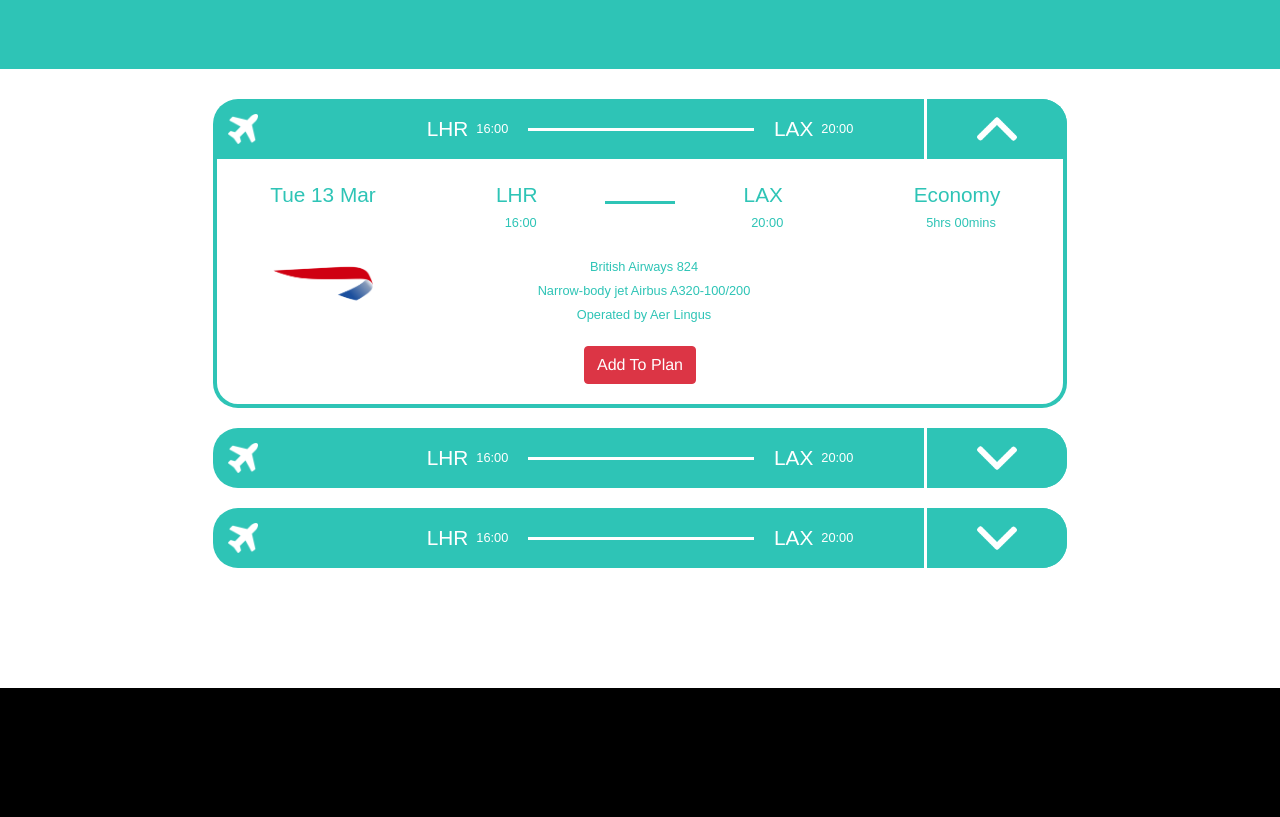
After one commit to Akapoor99/awesomeTravels, a PHP site: page /flights.html in a window 1280 px wide, after a click that opens the changed part. The commit adds this page. Shown: the part 766-1583 px from the top of the page. Run offline with PHP 8.4, Linux system fonts and the light colour scheme; some libraries are stand-ins or nearby versions.

```diff
--- a/css/style.css
+++ b/css/style.css
@@ -2,16 +2,10 @@
  *
  *
 */
-html {
-  width: 100%;
-  height: 100%;
-}
-
 body{
   font-family: 'Lora', 'Helvetica Neue', Helvetica, Arial, sans-serif;
   position: relative;
   width: 100%;
-  height: 100%;
   color: white;
   background-color: black;
   -webkit-tap-highlight-color: rgba(255, 255, 255, 0.2);
@@ -34,6 +28,6 @@ header{
 }
   #booking{
     width:100%;
-    height:10%;
+    height:70px;
     background-color: var(--flightblue);
   }
--- /dev/null
+++ b/flights.html
@@ -0,0 +1,276 @@
+<!doctype html>
+<!--Hello earthlings-->
+<html lang="en">
+  <head>
+    <!-- Required meta tags -->
+    <meta charset="utf-8">
+    <meta name="viewport" content="width=device-width, initial-scale=1, shrink-to-fit=no">
+
+    <!-- Bootstrap CSS -->
+    <link rel="stylesheet" href="https://maxcdn.bootstrapcdn.com/bootstrap/4.0.0/css/bootstrap.min.css" integrity="sha384-Gn5384xqQ1aoWXA+058RXPxPg6fy4IWvTNh0E263XmFcJlSAwiGgFAW/dAiS6JXm" crossorigin="anonymous">
+    <link rel="stylesheet" href="https://cdnjs.cloudflare.com/ajax/libs/font-awesome/4.7.0/css/font-awesome.min.css">
+    <meta name="description" content="This is a online travel booking system making booking much easier !">
+    <meta name="author" content="Ayushman">
+    <!--StyleSheet-->
+    <link href="css/style.css" rel="stylesheet">
+    <link href="css/homepage/navbar.css" rel="stylesheet">
+    <link href="css/homepage/header.css" rel="stylesheet">
+    <link href="css/homepage/flightdivs.css" rel="stylesheet">
+    <link href="https://fonts.googleapis.com/css?family=Roboto:300,900" rel="stylesheet">
+
+
+    <title>Awesome Travels- nobody does it !</title>
+  </head>
+  <body>
+
+    <!-- Navigation -->
+    <nav class="navbar navbar-light fixed-top" id="mainNav">
+      <div class="container">
+        <div class="nav-head">
+          <a class="navbar-brand">Awesome Travels</a>
+        </div>
+        <div class="nav-body">
+          <div class="nav-container">
+          <a class="nav-item" href="flights.html">Fights</a> |
+          <a class="nav-item" href="hotels.html">Hotels</a> |
+          <a class="nav-item" href="">Taxi</a>
+        </div>
+        <div class="nav-footer">
+          <button class="btn-login">Log in</button>
+        </div>
+      </div>
+      </div>
+    </nav>
+
+    <!-- Intro Header -->
+    <header class="masthead">
+      <h1 class="heading">Travel Made Simpler</h1>
+        <a href="#booking" class="btn btn-circle js-scroll-trigger">
+          <i class="fa fa-angle-double-down animated"></i>
+        </a>
+    </header>
+
+    <!-- This section contains the flight booking process uses infodivs css-->
+    <section id="booking">
+      <div class="container">
+        <div class="top-bar">
+        </div>
+        <div class="">
+        </div>
+      </div>
+    </section>
+
+    <section id="flights">
+      <div class = "container-fluid">
+        <div class ="row">
+          <div class = "col-8 flightcontainer" id ="fcont1">
+            <div class = "flight row"  id ="fsimple1">
+              <div class = "simpinfo col-10">
+                <img src="icons/plane.png" alt="plane icn"/>
+                <div class = "flighttextcontainer">
+                  <span id="airportcode">LHR</span><span id="timestyle">16:00</span>
+                  <div class = "dividerline">
+                  </div>
+                  <span id="airportcode">LAX</span><span id="timestyle">20:00</span>
+                </div>
+              </div>
+              <button class = "col-2"  onclick="toggleinfo('minfo1', 'fsimple1','fcont1','rotatearr1')">
+                <img src="icons/down-arrow.png" alt="down icn" id="rotatearr1"/>
+              </button>
+            </div>
+            <div class = "moreinfo col" id="minfo1" style = "visibility: collapse;">
+              <div class = "row minforow">
+                <div class ="col-3">
+                  <span id="airportcode">Tue 13 Mar</span>
+                </div>
+                <div class ="col-6">
+                  <div class = "row">
+                    <div class = "col-5">
+                      <span id="airportcode">LHR</span></br>
+                      <span id="timestyle">16:00</span>
+                    </div>
+                    <div class = "col-2" style="padding-left:0; padding-right:0; padding-top: 22px;">
+                      <div class = "dividerline" id="divlinminfo"></div>
+                    </div>
+                    <div class = "col-5">
+                      <span id="airportcode">LAX</span></br>
+                      <span id="timestyle">20:00</span>
+                    </div>
+                  </div>
+                </div>
+                <div class ="col-3">
+                  <span id="airportcode">Economy</span></br>
+                  <span id="timestyle">5hrs 00mins</span>
+                </div>
+              </div>
+              <div class = "row minforow">
+                <div class ="col-3">
+                  <img src = "icons/BAlogo.png" />
+                </div>
+                <div class ="col-6">
+                  <span id="timestyle">British Airways 824</span> </br>
+                  <span id="timestyle">Narrow-body jet Airbus A320-100/200</span> </br>
+                  <span id="timestyle">Operated by Aer Lingus</span>
+                </div>
+              </div>
+              <div class = "row minforow">
+                <div class ="col text-center" style="margin-bottom: 20px">
+                  <button type="button" class="btn btn-danger">Add To Plan</button>
+                </div>
+
+              </div>
+            </div>
+
+          </div>
+        </div>
+        <div class ="row">
+          <div class = "col-8 flightcontainer" id ="fcont2">
+            <div class = "flight row"  id ="fsimple2">
+              <div class = "simpinfo col-10">
+                <img src="icons/plane.png" alt="plane icn"/>
+                <div class = "flighttextcontainer">
+                  <span id="airportcode">LHR</span><span id="timestyle">16:00</span>
+                  <div class = "dividerline">
+                  </div>
+                  <span id="airportcode">LAX</span><span id="timestyle">20:00</span>
+                </div>
+              </div>
+              <button class = "col-2"  onclick="toggleinfo('minfo2', 'fsimple2','fcont2','rotatearr2')">
+                <img src="icons/down-arrow.png" alt="down icn" id="rotatearr2"/>
+              </button>
+            </div>
+            <div class = "moreinfo col" id="minfo2" style = "visibility: collapse;">
+              <div class = "row minforow">
+                <div class ="col-3">
+                  <span id="airportcode">Tue 13 Mar</span>
+                </div>
+                <div class ="col-6">
+                  <div class = "row">
+                    <div class = "col-5">
+                      <span id="airportcode">LHR</span></br>
+                      <span id="timestyle">16:00</span>
+                    </div>
+                    <div class = "col-2" style="padding-left:0; padding-right:0; padding-top: 22px;">
+                      <div class = "dividerline" id="divlinminfo"></div>
+                    </div>
+                    <div class = "col-5">
+                      <span id="airportcode">LAX</span></br>
+                      <span id="timestyle">20:00</span>
+                    </div>
+                  </div>
+                </div>
+                <div class ="col-3">
+                  <span id="airportcode">Economy</span></br>
+                  <span id="timestyle">5hrs 00mins</span>
+                </div>
+              </div>
+              <div class = "row minforow">
+                <div class ="col-3">
+                  <img src = "icons/BAlogo.png" />
+                </div>
+                <div class ="col-6">
+                  <span id="timestyle">British Airways 824</span> </br>
+                  <span id="timestyle">Narrow-body jet Airbus A320-100/200</span> </br>
+                  <span id="timestyle">Operated by Aer Lingus</span>
+                </div>
+              </div>
+              <div class = "row minforow">
+                <div class ="col text-center" style="margin-bottom: 20px">
+                  <button type="button" class="btn btn-danger">Add To Plan</button>
+                </div>
+
+              </div>
+            </div>
+
+          </div>
+        </div>
+        <div class = "row">
+          <div class = "col-8 flightcontainer" id ="fcont3">
+          <div class = "flight row"  id ="fsimple3">
+            <div class = "simpinfo col-10">
+              <img src="icons/plane.png" alt="plane icn"/>
+              <div class = "flighttextcontainer">
+                <span id="airportcode">LHR</span><span id="timestyle">16:00</span>
+                <div class = "dividerline">
+                </div>
+                <span id="airportcode">LAX</span><span id="timestyle">20:00</span>
+              </div>
+            </div>
+            <button class = "col-2" onclick="toggleinfo('minfo3', 'fsimple3','fcont3','rotatearr3')">
+              <img src="icons/down-arrow.png" alt="down icn" id="rotatearr3"/>
+            </button>
+          </div>
+          <div class = "moreinfo col" id="minfo3" style = "visibility: collapse;">
+            <div class = "row minforow">
+              <div class ="col-3">
+                <span id="airportcode">Tue 13 Mar</span>
+              </div>
+              <div class ="col-6">
+                <div class = "row">
+                  <div class = "col-5">
+                    <span id="airportcode">LHR</span></br>
+                    <span id="timestyle">16:00</span>
+                  </div>
+                  <div class = "col-2" style="padding-left:0; padding-right:0; padding-top: 22px;">
+                    <div class = "dividerline" id="divlinminfo"></div>
+                  </div>
+                  <div class = "col-5">
+                    <span id="airportcode">LAX</span></br>
+                    <span id="timestyle">20:00</span>
+                  </div>
+                </div>
+              </div>
+              <div class ="col-3">
+                <span id="airportcode">Economy</span></br>
+                <span id="timestyle">5hrs 00mins</span>
+              </div>
+            </div>
+            <div class = "row minforow">
+              <div class ="col-3">
+                <img src = "icons/BAlogo.png" />
+              </div>
+              <div class ="col-6">
+                <span id="timestyle">British Airways 824</span> </br>
+                <span id="timestyle">Narrow-body jet Airbus A320-100/200</span> </br>
+                <span id="timestyle">Operated by Aer Lingus</span>
+              </div>
+            </div>
+            <div class = "row minforow">
+              <div class ="col text-center" style="margin-bottom: 20px">
+                <button type="button" class="btn btn-danger">Add To Plan</button>
+              </div>
+
+            </div>
+          </div>
+        </div>
+        </div>
+
+      </div>
+    </section>
+    <script>
+      rotate = document.getElementById('rotateonhover');
+      function toggleinfo(minfo, fsimple, fcont, rotate){
+        var toggled = document.getElementById(minfo);
+        console.log(toggled.style.visibility);
+        if(toggled.style.visibility === "collapse"){
+          document.getElementById(fcont).style.height = "auto";
+          document.getElementById(minfo).style.visibility = "visible";
+          document.getElementById(fsimple).style.borderRadius = "25px 25px 0 0";
+          document.getElementById(rotate).className='pointdown';
+        }
+        else{
+          document.getElementById(fcont).style.height = "60px";
+          document.getElementById(minfo).style.visibility = "collapse";
+          document.getElementById(fsimple).style.borderRadius = "25px";
+          document.getElementById(rotate).className='pointup';
+        }
+      }
+    </script>
+
+    <!-- Optional JavaScript -->
+    <!-- jQuery first, then Popper.js, then Bootstrap JS -->
+    <script src="https://code.jquery.com/jquery-3.2.1.slim.min.js" integrity="sha384-KJ3o2DKtIkvYIK3UENzmM7KCkRr/rE9/Qpg6aAZGJwFDMVNA/GpGFF93hXpG5KkN" crossorigin="anonymous"></script>
+    <script src="https://cdnjs.cloudflare.com/ajax/libs/popper.js/1.12.9/umd/popper.min.js" integrity="sha384-ApNbgh9B+Y1QKtv3Rn7W3mgPxhU9K/ScQsAP7hUibX39j7fakFPskvXusvfa0b4Q" crossorigin="anonymous"></script>
+    <script src="https://maxcdn.bootstrapcdn.com/bootstrap/4.0.0/js/bootstrap.min.js" integrity="sha384-JZR6Spejh4U02d8jOt6vLEHfe/JQGiRRSQQxSfFWpi1MquVdAyjUar5+76PVCmYl" crossorigin="anonymous"></script>
+  </body>
+</html>
```
Also changed, not shown: css/homepage/hoteldivs.css (added, +132 -0 lines), hotels.html (renamed from index.html, +81 -32 lines), css/homepage/flightdivs.css (renamed from css/homepage/infodivs.css), icons/hotel.png (renamed from icons/sleeping-bed-silhouette.png).
